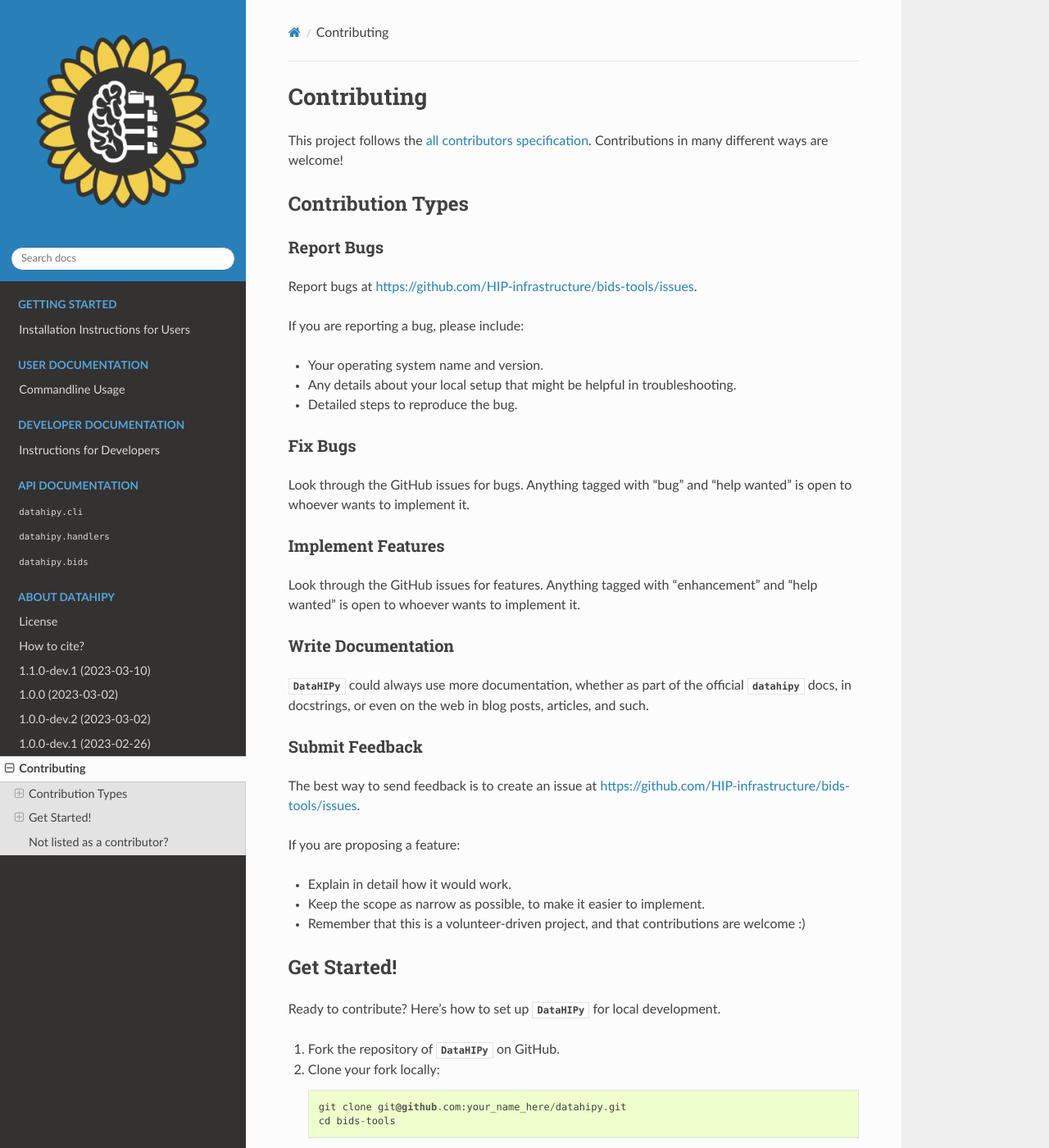
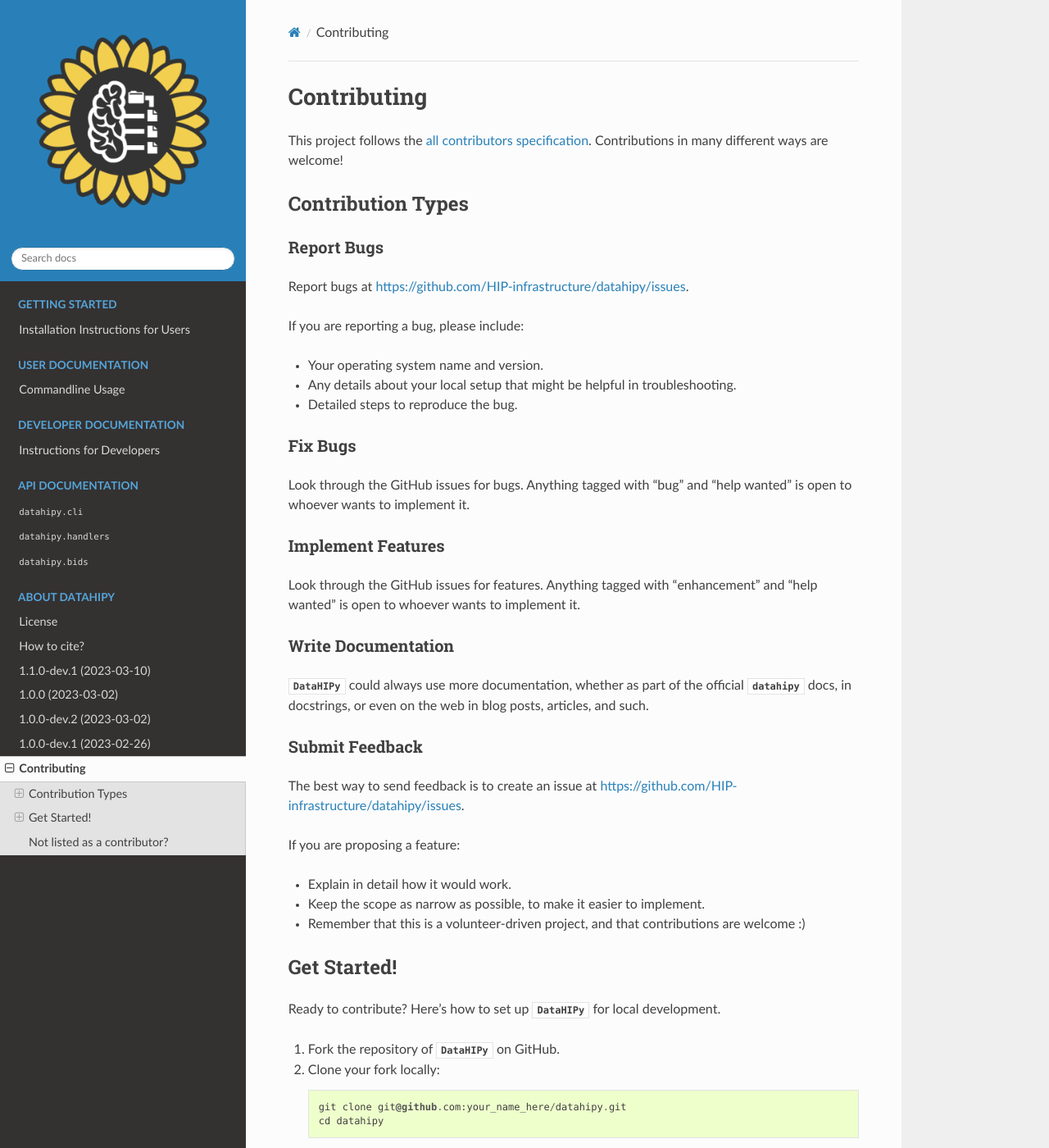
Before and after one commit to HIP-infrastructure/datahipy, a Sphinx documentation site: the page built from docs/contributing.rst, in a window 1280 px wide and 1400 px high. Shown: the whole window at 82% size. Built offline with Sphinx 7.4.7 and the Read the Docs theme 2.0.0, drawn with Linux system fonts in a browser that asks for light colours; the version number could not be read and is left out.

Commit message:
docs: update tool name

```diff
--- a/docs/citing.rst
+++ b/docs/citing.rst
@@ -6,4 +6,4 @@
 
 If you use this software in a scientific publication, please cite it with the following entry:
 
-    1. Tourbier, Sebastien, Spuhler, Manuel, Boyer, Anthony, Casati, Nathalie, Schaffhauser, Birgit, & Ryvlin, Philippe. (2023). HIP-infrastructure/bids-tools: Tools to manage BIDS datasets in the Human intracranial EEG platform (v1.0.1). Zenodo. https://doi.org/10.5281/zenodo.7692221
+    1. Tourbier, Sebastien, Spuhler, Manuel, Boyer, Anthony, Casati, Nathalie, Schaffhauser, Birgit, & Ryvlin, Philippe. (2023). HIP-infrastructure/datahipy: Tools to manage BIDS datasets in the Human intracranial EEG platform (v1.0.1). Zenodo. https://doi.org/10.5281/zenodo.7692221
--- a/docs/contributing.rst
+++ b/docs/contributing.rst
@@ -12,7 +12,7 @@
 Report Bugs
 ~~~~~~~~~~~
 
-Report bugs at https://github.com/HIP-infrastructure/bids-tools/issues.
+Report bugs at https://github.com/HIP-infrastructure/datahipy/issues.
 
 If you are reporting a bug, please include:
 
@@ -38,7 +38,7 @@
 Submit Feedback
 ~~~~~~~~~~~~~~~
 
-The best way to send feedback is to create an issue at https://github.com/HIP-infrastructure/bids-tools/issues.
+The best way to send feedback is to create an issue at https://github.com/HIP-infrastructure/datahipy/issues.
 
 If you are proposing a feature:
 
@@ -57,7 +57,7 @@
 2. Clone your fork locally::
 
     git clone git@github.com:your_name_here/datahipy.git
-    cd bids-tools
+    cd datahipy
 
 3. Create a branch for local development::
 
--- a/docs/developer.rst
+++ b/docs/developer.rst
@@ -66,7 +66,7 @@
         --entrypoint "/entrypoint_pytest.sh" \
         -v "${PROJECT_ROOT}/test":/test \
         -v "${PROJECT_ROOT}/datahipy":/apps/datahipy/datahipy \
-        bids-tools:<version> \
+        datahipy:<version> \
         ${USER} \
         $(id -u $USER) \
         /test
--- a/docs/installation.rst
+++ b/docs/installation.rst
@@ -72,7 +72,7 @@
 
     $ docker images
     REPOSITORY          TAG                 IMAGE ID            CREATED             SIZE
-    bids-tools          <version>           0e0b0b0b0b0b        1 minute ago        2.94GB
+    datahipy          <version>           0e0b0b0b0b0b        1 minute ago        2.94GB
 
 Once you know the image tag, you can test the built image by running the command which returns the version installed in the Docker image as follows:
 
```
Also changed, not shown: README.md (+7 -7 lines), docs/CHANGES.md (+1 -1 lines), docs/index.rst (+7 -7 lines), 1 other file.
